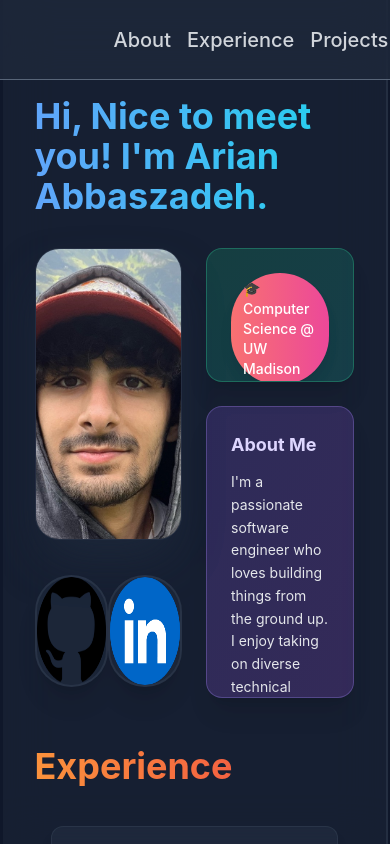
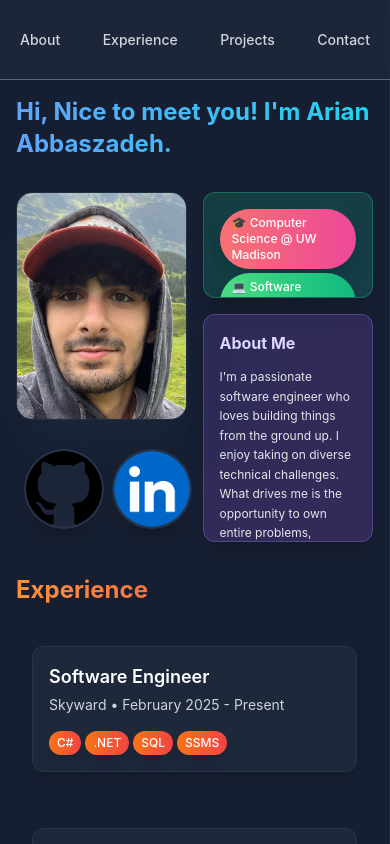
Before and after one commit to abszd/portfolio, a React (Create React App) app in the folder portfolio/: page / in a window 390 px wide. Built offline with nearby package versions, Linux system fonts and the light colour scheme.

Commit message:
added mobile support improved some features

```diff
--- a/portfolio/package.json
+++ b/portfolio/package.json
@@ -8,6 +8,7 @@
     "@testing-library/jest-dom": "^6.6.3",
     "@testing-library/react": "^16.3.0",
     "@testing-library/user-event": "^13.5.0",
+    "gh-pages": "^6.3.0",
     "react": "^19.1.0",
     "react-dom": "^19.1.0",
     "react-markdown": "^10.1.0",
--- a/portfolio/src/Header.js
+++ b/portfolio/src/Header.js
@@ -16,17 +16,17 @@ export function Header() {
 
     return (
         <div
-            className={`z-10 fixed h-20 ${
+            className={`z-30 fixed h-20 ${
                 top
                     ? "bg-slate-800/80 backdrop-blur-xl border-b border-slate-400/50"
                     : "bg-slate-800/40 backdrop-blur-md border-b border-slate-600/0"
-            } w-screen flex p-4 justify-around duration-300 transition-all`}
+            } w-screen flex p-2 sm:p-4 justify-center sm:justify-around duration-300 transition-all`}
         >
-            <div className="flex justify-between w-1/2 items-center">
+            <div className="flex justify-between w-full sm:w-1/2 items-center px-2 sm:px-0">
                 {sections.map((section) => {
                     return (
                         <span
-                            className="text-xl font-medium hover:text-slate-100 hover:scale-105 hover:cursor-pointer duration-300 p-2 rounded-lg transition-all text-gray-300"
+                            className="text-sm sm:text-xl font-medium hover:text-slate-100 hover:scale-105 hover:cursor-pointer duration-300 p-1 sm:p-2 rounded-lg transition-all text-gray-300 text-center"
                             onClick={() => {
                                 const element = document.getElementById(section.toLowerCase());
                                 document
--- a/portfolio/src/LinkDisc.js
+++ b/portfolio/src/LinkDisc.js
@@ -4,7 +4,7 @@ export default function LinkDisc({ url, type, small = false }) {
             <div className="absolute inset-0 bg-slate-600 rounded-full blur-lg opacity-0 group-hover:opacity-30 transition-opacity duration-300"></div>
             <img
                 className={`relative cursor-pointer aspect-square shadow-xl hover:shadow-2xl ${
-                    small ? `h-16` : "h-28"
+                    small ? `h-12 w-12 min-w-12 sm:h-16 sm:w-16 sm:min-w-16` : "min-w-20 h-20 w-20 sm:h-28 sm:w-28 sm:min-w-28"
                 } hover:scale-110 duration-300 rounded-full border-2 border-slate-600/30 hover:border-slate-500/50 transition-all bg-slate-700/20 backdrop-blur-sm`}
                 src={`${process.env.PUBLIC_URL}/${type}.png`}
                 alt={`${type}`}
--- a/portfolio/src/MainWindow.js
+++ b/portfolio/src/MainWindow.js
@@ -1,22 +1,44 @@
-import { useState } from "react";
+import { useState, useEffect } from "react";
 import LinkDisc from "./LinkDisc";
 import SelectWindow from "./SelectWindow";
 import { workExperience, projects } from "./data";
 
 export default function MainWindow() {
     const [open, setOpen] = useState(null);
+    const [isMobile, setIsMobile] = useState(false);
+
+    useEffect(() => {
+        const checkMobile = () => {
+            const aspectRatio = window.innerWidth / window.innerHeight;
+            const isMobileView = window.innerWidth < 768 || aspectRatio < 0.8;
+            setIsMobile(isMobileView);
+        };
+
+        checkMobile();
+        window.addEventListener("resize", checkMobile);
+        return () => window.removeEventListener("resize", checkMobile);
+    }, []);
 
     return (
-        <div className="flex justify-center duration-300 h-screen overflow-hidden bg-slate-900">
-            <div className={`w-1/2 min-w-96 bg-slate-800/50 backdrop-blur-xl duration-500 border-r border-slate-600/30`}>
-                <div id="left" className="p-8 pt-24 overflow-y-auto h-screen space-y-12 scrollbar-hidden">
+        <div className="flex justify-center duration-300 h-screen overflow-hidden bg-slate-900 relative">
+            <div
+                className={`${
+                    isMobile ? "w-full" : "w-1/2"
+                } min-w-96 bg-slate-800/50 backdrop-blur-xl duration-500 border-r border-slate-600/30 transition-opacity duration-300 ${
+                    isMobile && open ? "opacity-0 pointer-events-none" : "opacity-100 pointer-events-auto"
+                }`}
+            >
+                <div
+                    id="left"
+                    className="p-4 sm:p-8 pt-24 overflow-y-auto h-screen space-y-8 sm:space-y-12 scrollbar-hidden"
+                >
                     <section id="about" className="space-y-8 scroll-mt-16 animate-fade-in">
-                        <h2 className="text-4xl font-bold bg-gradient-to-r from-blue-400 to-cyan-400 bg-clip-text text-transparent">
+                        <h2 className="text-2xl sm:text-4xl font-bold bg-gradient-to-r from-blue-400 to-cyan-400 bg-clip-text text-transparent">
                             Hi, Nice to meet you! I'm Arian Abbaszadeh.
                         </h2>
-                        <div className="grid grid-cols-4 grid-rows-3 gap-6 h-[450px]">
+                        <div className="grid grid-cols-4 grid-rows-3 gap-4 sm:gap-6 h-[350px] sm:h-[450px]">
                             {/* Profile Image TL */}
-                            <div className="col-span-2 row-span-2 rounded-3xl shadow-2xl shadow-slate-800 border border-slate-600/30 overflow-hidden group animate-slide-in-left">
+                            <div className="col-span-2 row-span-2 rounded-2xl sm:rounded-3xl shadow-2xl shadow-slate-800 border border-slate-600/30 overflow-hidden group animate-slide-in-left">
                                 <img
                                     className="h-full w-full object-cover transition-transform duration-500 group-hover:scale-110"
                                     src={`${process.env.PUBLIC_URL}/me.jpeg`}
@@ -26,19 +48,27 @@ export default function MainWindow() {
                             </div>
 
                             {/* Skills BR */}
-                            <div className="col-span-2 row-span-1 bg-gradient-to-br from-emerald-500/20 to-teal-500/20 backdrop-blur-sm border border-emerald-400/30 rounded-2xl p-6 overflow-y-auto scrollbar-hidden shadow-xl animate-slide-in-right">
-                                <div className="flex flex-wrap gap-2 font-medium text-sm">
-                                    <span className="bg-gradient-to-r from-red-400 to-pink-500 text-white px-3 py-1.5 rounded-full shadow-lg">🎓 Computer Science @ UW Madison</span>
-                                    <span className="bg-gradient-to-r from-green-400 to-emerald-500 text-white px-3 py-1.5 rounded-full shadow-lg">💻 Software Engineer @ Skyward</span>
-                                    <span className="bg-gradient-to-r from-blue-400 to-cyan-500 text-white px-3 py-1.5 rounded-full shadow-lg">🏠 Thousand Oaks, CA</span>
-                                    <span className="bg-gradient-to-r from-purple-400 to-pink-500 text-white px-3 py-1.5 rounded-full shadow-lg">⚡ Open To Work</span>
+                            <div className="col-span-2 row-span-1 bg-gradient-to-br from-emerald-500/20 to-teal-500/20 backdrop-blur-sm border border-emerald-400/30 rounded-xl sm:rounded-2xl p-4 sm:p-6 overflow-y-auto scrollbar-hidden shadow-xl animate-slide-in-right">
+                                <div className="flex flex-wrap gap-1 sm:gap-2 font-medium text-xs sm:text-sm">
+                                    <span className="bg-gradient-to-r from-red-400 to-pink-500 text-white px-3 py-1.5 rounded-full shadow-lg">
+                                        🎓 Computer Science @ UW Madison
+                                    </span>
+                                    <span className="bg-gradient-to-r from-green-400 to-emerald-500 text-white px-3 py-1.5 rounded-full shadow-lg">
+                                        💻 Software Engineer @ Skyward
+                                    </span>
+                                    <span className="bg-gradient-to-r from-blue-400 to-cyan-500 text-white px-3 py-1.5 rounded-full shadow-lg">
+                                        🏠 Thousand Oaks, CA
+                                    </span>
+                                    <span className="bg-gradient-to-r from-purple-400 to-pink-500 text-white px-3 py-1.5 rounded-full shadow-lg">
+                                        ⚡ Open To Work
+                                    </span>
                                 </div>
                             </div>
 
                             {/* Summary Statement TR */}
-                            <div className="col-span-2 row-span-2 bg-gradient-to-br from-violet-500/20 to-purple-500/20 backdrop-blur-sm border border-violet-400/30 rounded-2xl p-6 overflow-y-auto scrollbar-hidden shadow-xl animate-slide-in-up">
-                                <h3 className="font-bold text-lg mb-3 text-violet-200">About Me</h3>
-                                <p className="text-sm text-gray-200 leading-relaxed">
+                            <div className="col-span-2 row-span-2 bg-gradient-to-br from-violet-500/20 to-purple-500/20 backdrop-blur-sm border border-violet-400/30 rounded-xl sm:rounded-2xl p-4 sm:p-6 overflow-y-auto scrollbar-hidden shadow-xl animate-slide-in-up">
+                                <h3 className="font-bold text-base sm:text-lg mb-3 text-violet-200">About Me</h3>
+                                <p className="text-xs sm:text-sm text-gray-200 leading-relaxed">
                                     I'm a passionate software engineer who loves building things from the ground up. I
                                     enjoy taking on diverse technical challenges. What drives me is the opportunity to
                                     own entire problems, optimize performance, and create solutions that people actually
@@ -48,7 +78,7 @@ export default function MainWindow() {
                             </div>
 
                             {/* Info BL*/}
-                            <div className="col-span-2 row-span-1 flex justify-around items-center animate-fade-in-delayed">
+                            <div className="col-span-2 row-span-1 flex justify-around items-center animate-fade-in-delayed p-2 gap-2 sm:gap-4">
                                 <LinkDisc url={"https://github.com/abszd"} type={"github"} />
                                 <LinkDisc url={"https://www.linkedin.com/in/arian-abbaszadeh/"} type={"linkedin"} />
                             </div>
@@ -57,7 +87,7 @@ export default function MainWindow() {
 
                     {/* Experience Section */}
                     <section id="experience" className="space-y-6 animate-fade-in">
-                        <h2 className="text-4xl font-bold bg-gradient-to-r from-orange-400 to-red-500 bg-clip-text text-transparent">
+                        <h2 className="text-2xl sm:text-4xl font-bold bg-gradient-to-r from-orange-400 to-red-500 bg-clip-text text-transparent">
                             Experience
                         </h2>
                         {workExperience.map((job, index) => (
@@ -70,22 +100,24 @@ export default function MainWindow() {
                                     document.getElementById("right")?.scrollTo({ top: 0, behavior: "smooth" });
                                 }}
                             >
-                                <div className={`${
+                                <div
+                                    className={`${
                                         open && job.id === open.id
                                             ? "bg-gradient-to-r from-orange-500/30 to-red-500/30 backdrop-blur-sm border border-orange-400/50 shadow-2xl"
                                             : "bg-slate-700/30 backdrop-blur-sm border border-slate-600/30 hover:border-orange-400/50 hover:bg-slate-700/50 shadow-lg hover:shadow-2xl"
-                                } p-6 rounded-xl`}>
-                                    <h3 className="group-hover:font-bold text-xl font-semibold duration-200 group-hover:text-orange-300 text-white">
+                                    } p-4 sm:p-6 rounded-xl`}
+                                >
+                                    <h3 className="group-hover:font-bold text-lg sm:text-xl font-semibold duration-200 group-hover:text-orange-300 text-white">
                                         {job.position}
                                     </h3>
-                                    <p className="text-gray-300 mt-1">
+                                    <p className="text-gray-300 mt-1 text-sm sm:text-base">
                                         {job.company} • {job.duration}
                                     </p>
-                                    <div className="flex gap-2 mt-4 flex-wrap">
+                                    <div className="flex gap-1 sm:gap-2 mt-4 flex-wrap">
                                         {job.tech.map((tech) => (
                                             <span
                                                 key={tech}
-                                                className="bg-gradient-to-r from-orange-500 to-red-500 text-white px-3 py-1.5 rounded-full text-sm font-medium shadow-lg"
+                                                className="bg-gradient-to-r from-orange-500 to-red-500 text-white px-2 sm:px-3 py-1 sm:py-1.5 rounded-full text-xs sm:text-sm font-medium shadow-lg"
                                             >
                                                 {tech}
                                             </span>
@@ -98,7 +130,7 @@ export default function MainWindow() {
 
                     {/* Projects Section */}
                     <section id="projects" className="space-y-6 animate-fade-in">
-                        <h2 className="text-4xl font-bold bg-gradient-to-r from-cyan-400 to-blue-500 bg-clip-text text-transparent">
+                        <h2 className="text-2xl sm:text-4xl font-bold bg-gradient-to-r from-cyan-400 to-blue-500 bg-clip-text text-transparent">
                             Projects
                         </h2>
                         {projects.map((project, index) => (
@@ -111,20 +143,22 @@ export default function MainWindow() {
                                     document.getElementById("right")?.scrollTo({ top: 0, behavior: "smooth" });
                                 }}
                             >
-                                <div className={`${
+                                <div
+                                    className={`${
                                         open && project.id === open.id
                                             ? "bg-gradient-to-r from-cyan-500/30 to-blue-500/30 backdrop-blur-sm border border-cyan-400/50 shadow-2xl"
                                             : "bg-slate-700/30 backdrop-blur-sm border border-slate-600/30 hover:border-cyan-400/50 hover:bg-slate-700/50 shadow-lg hover:shadow-2xl"
-                                } p-6 rounded-xl`}>
-                                    <h3 className="group-hover:font-bold text-xl font-semibold duration-200 group-hover:text-cyan-300 text-white">
+                                    } p-4 sm:p-6 rounded-xl`}
+                                >
+                                    <h3 className="group-hover:font-bold text-lg sm:text-xl font-semibold duration-200 group-hover:text-cyan-300 text-white">
                                         {project.title}
                                     </h3>
-                                    <p className="mt-2 text-gray-300">{project.shortDesc}</p>
-                                    <div className="flex gap-2 mt-4 flex-wrap">
+                                    <p className="mt-2 text-gray-300 text-sm sm:text-base">{project.shortDesc}</p>
+                                    <div className="flex gap-1 sm:gap-2 mt-4 flex-wrap">
                                         {project.tech.map((tech, index) => (
                                             <span
                                                 key={index}
-                                                className="bg-gradient-to-r from-cyan-500 to-blue-500 text-white px-3 py-1.5 rounded-full text-sm font-medium shadow-lg"
+                                                className="bg-gradient-to-r from-cyan-500 to-blue-500 text-white px-2 sm:px-3 py-1 sm:py-1.5 rounded-full text-xs sm:text-sm font-medium shadow-lg"
                                             >
                                                 {tech}
                                             </span>
@@ -137,18 +171,31 @@ export default function MainWindow() {
 
                     {/* Contact Section */}
                     <section id="contact" className="space-y-6 animate-fade-in">
-                        <h2 className="text-4xl font-bold bg-gradient-to-r from-emerald-400 to-green-500 bg-clip-text text-transparent">
+                        <h2 className="text-2xl sm:text-4xl font-bold bg-gradient-to-r from-emerald-400 to-green-500 bg-clip-text text-transparent">
                             Contact
                         </h2>
-                        <div className="bg-gradient-to-r from-emerald-500/20 to-green-500/20 backdrop-blur-sm border border-emerald-400/30 rounded-2xl p-6 shadow-xl">
-                            <div className="text-emerald-200 font-medium text-lg">abbaszadeharian@gmail.com</div>
+                        <div className="bg-gradient-to-r from-emerald-500/20 to-green-500/20 backdrop-blur-sm border border-emerald-400/30 rounded-xl sm:rounded-2xl p-4 sm:p-6 shadow-xl">
+                            <div className="text-emerald-200 font-medium text-base sm:text-lg">
+                                abbaszadeharian@gmail.com
+                            </div>
                         </div>
                     </section>
                 </div>
             </div>
+
+            {/* Desktop Detail View */}
+            {!isMobile && (
                 <div className={`${open ? "w-1/2" : "w-0"} duration-500 bg-slate-800/50 backdrop-blur-xl border-l border-slate-600/30`}>
-                <SelectWindow info={open} setOpen={setOpen} />
+                    <SelectWindow key={open?.id || 'closed'} info={open} setOpen={setOpen} />
                 </div>
+            )}
+
+            {/* Mobile Detail View - Overlay */}
+            {isMobile && open && (
+                <div className="absolute inset-0 z-20 bg-slate-900">
+                    <SelectWindow key={open?.id || 'closed'} info={open} setOpen={() => setOpen(null)} />
+                </div>
+            )}
         </div>
     );
 }
--- a/portfolio/src/SelectWindow.js
+++ b/portfolio/src/SelectWindow.js
@@ -1,23 +1,31 @@
+import { useCallback } from "react";
 import LinkDisc from "./LinkDisc";
 import Markdown from "react-markdown";
 
 export default function SelectWindow({ info, setOpen }) {
+    const handleBack = useCallback(() => {
+        setOpen(null);
+    }, [setOpen]);
+
     if (!info) {
         return <></>;
     } else {
         return (
-            <div id="right" className="bg-transparent p-8 h-screen overflow-y-auto overflow-x-hidden scrollbar-hidden">
+            <div
+                id="right"
+                className="bg-transparent p-4 sm:p-8 h-screen overflow-y-auto overflow-x-hidden scrollbar-hidden animate-slide-in-left"
+            >
                 <div className="h-20"></div>
-                <div className="bg-slate-700/50 backdrop-blur-xl rounded-3xl p-8 border border-slate-600/30 shadow-2xl">
-                    <div className="flex mb-6 gap-4 justify-between items-start">
+                <div className="bg-slate-700/50 backdrop-blur-xl rounded-3xl p-4 sm:p-8 border border-slate-600/30 shadow-2xl">
+                    <div className="flex mb-6 gap-4 justify-between items-start flex-col sm:flex-row">
                         <div className="flex items-center gap-4">
                             <div
                                 className="flex aspect-square text-2xl bg-slate-600 text-white p-3 hover:cursor-pointer hover:scale-110 duration-300 rounded-2xl items-center justify-center shadow-lg hover:shadow-xl"
-                                onClick={() => setOpen(null)}
+                                onClick={handleBack}
                             >
                                 ←
                             </div>
-                            <div className="text-3xl font-bold text-white">
+                            <div className="text-2xl sm:text-3xl font-bold text-white">
                                 {info.title ? info.title : `${info.position} @ ${info.company}`}
                             </div>
                         </div>
@@ -33,7 +41,7 @@ export default function SelectWindow({ info, setOpen }) {
                         <Markdown
                             components={{
                                 h2: ({ children }) => (
-                                    <h2 className="text-2xl font-bold mb-6 mt-8 text-slate-200">
+                                    <h2 className="text-xl sm:text-2xl font-bold mb-6 mt-8 text-slate-200">
                                         {children}
                                     </h2>
                                 ),
@@ -41,16 +49,12 @@ export default function SelectWindow({ info, setOpen }) {
                                     <strong className="font-bold text-slate-200">{children}</strong>
                                 ),
                                 ul: ({ children }) => (
-                                    <ul className="list-disc list-inside mb-6 space-y-2 text-gray-300">
-                                        {children}
-                                    </ul>
+                                    <ul className="list-disc list-inside mb-6 space-y-2 text-gray-300">{children}</ul>
                                 ),
                                 li: ({ children }) => (
                                     <li className="mb-2 text-gray-300 leading-relaxed">{children}</li>
                                 ),
-                                p: ({ children }) => (
-                                    <p className="text-gray-300 leading-relaxed mb-4">{children}</p>
-                                ),
+                                p: ({ children }) => <p className="text-gray-300 leading-relaxed mb-4">{children}</p>,
                             }}
                         >
                             {info.markdown}
```
Also changed, not shown: 1 other file (tests, documents, lock files or other folders). Lines whose indentation alone changed are shown as unchanged.
